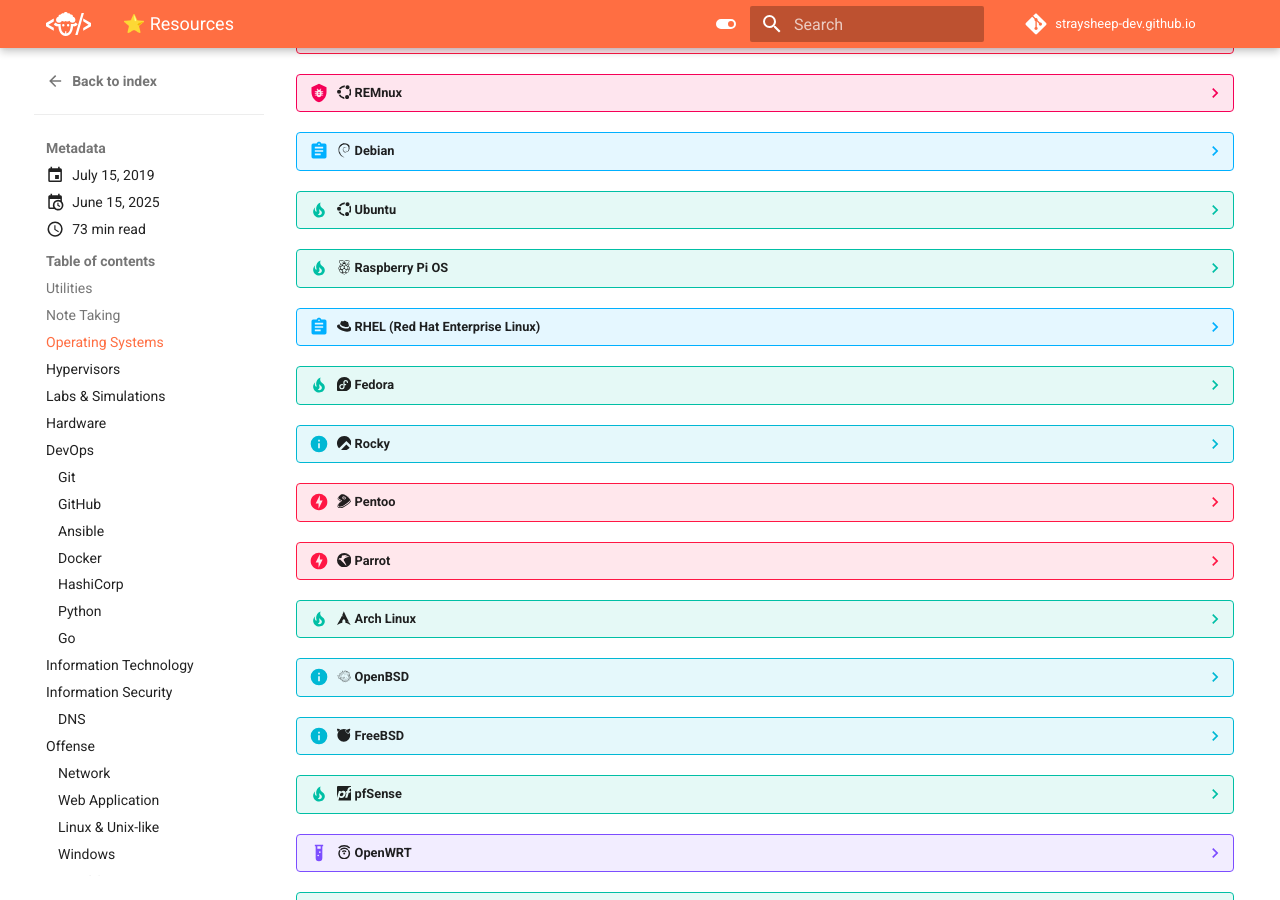
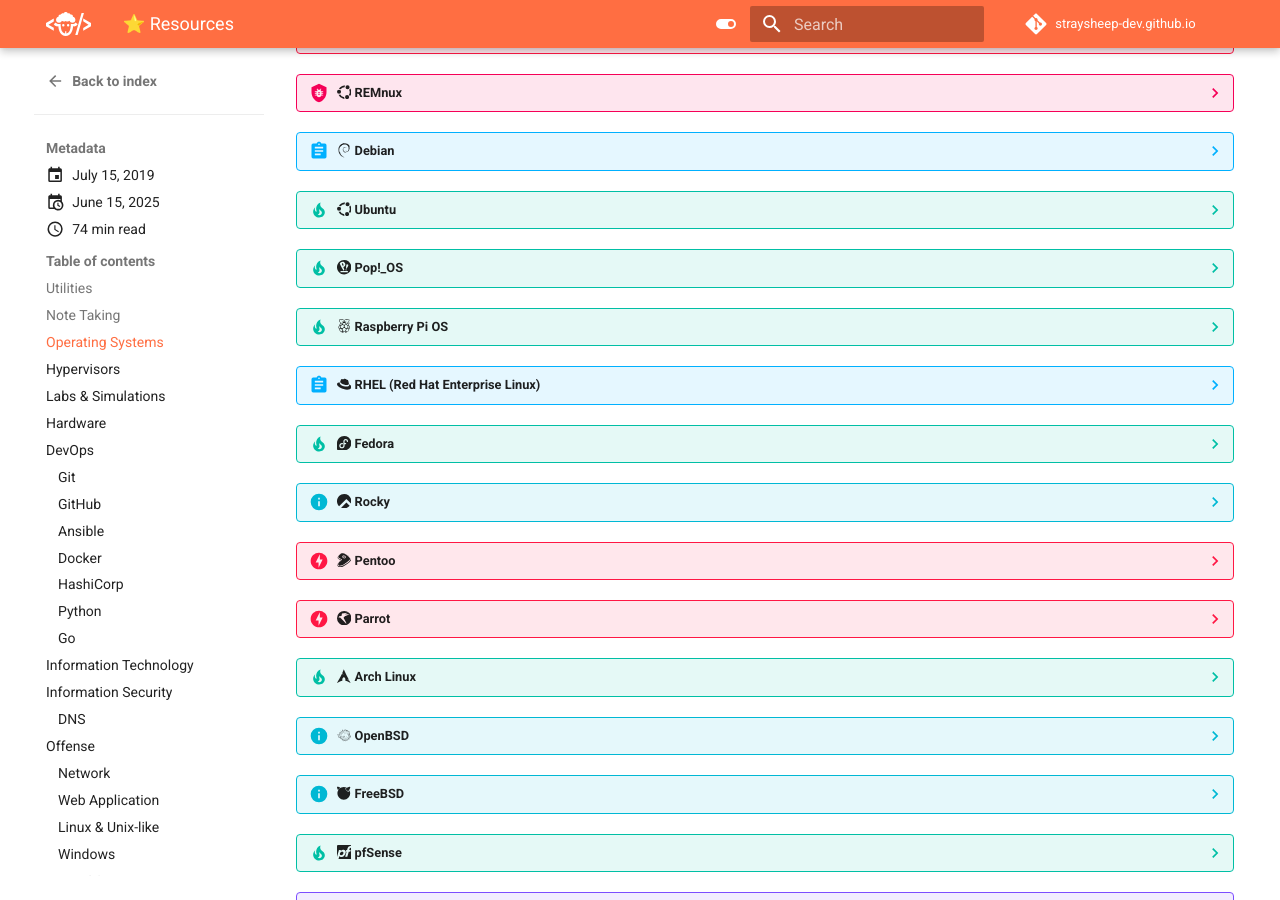
Before and after one commit to straysheep-dev/straysheep-dev.github.io, an MkDocs documentation site: the page built from docs/blog/posts/resources.md, in a window 1280 px wide and 900 px high, scrolled down 2182 px. Built offline with MkDocs 1.6.1 and Material for MkDocs 9.7.7, drawn with Linux system fonts in a browser that asks for light colours; comment, search, counter and statistics services are not loaded; some of the changed lines change nothing that is shown.

Commit message:
Update blog

````diff
--- a/docs/blog/posts/resources.md
+++ b/docs/blog/posts/resources.md
@@ -448,6 +448,34 @@
 	- Review Ubuntu and NVIDIA driver release notes for any warnings
 	- Review the NVIDIA open-gpu-kernel-modules repo for any issues or warnings
 
+??? tip ":simple-popos: Pop!_OS"
+
+	> Pop!_OS is engineered and designed in-house by System76, the US computer manufacturer. From our factory in Colorado, we craft open source software, repairable computers, and airtight firmware-with the aim of empowering users' ambitions on the best-quality product we can muster.
+
+	Pop!_OS is focused on the desktop experience. It's [built on Ubuntu, but functions in a very unique way](https://support.system76.com/articles/difference-between-pop-ubuntu). It's lighter weight, strong GPU support with easy CUDA and TensorFlow install, replacing GRUB with systemd-boot, and creating recovery partitions for reinstalling the OS to name a few.
+
+	- <https://system76.com/pop/>
+	- <https://github.com/pop-os>
+
+	GPG Key File: [0x204DD8AEC33A7AFF](https://keyserver.ubuntu.com/pks/lookup?search=63C46DF0140D738961429F4E204DD8AEC33A7AFF&fingerprint=on&op=index)
+
+	```txt
+	pub   rsa4096/0x204DD8AEC33A7AFF 2017-06-22 [SC]
+		Key fingerprint = 63C4 6DF0 140D 7389 6142  9F4E 204D D8AE C33A 7AFF
+	uid                   [ unknown] Pop OS (ISO Signing Key) <info@system76.com>
+	sub   rsa4096/0x49F26BFD279696B5 2017-06-22 [E]
+	```
+
+	*To obtain the hashes + signature, replace the .iso file in the download URL with the following patterns:*
+
+	```txt
+	https://iso.pop-os.org/<version>/amd64/nvidia/<build-num>/SHA256SUMS
+	https://iso.pop-os.org/<version>/amd64/nvidia/<build-num>/SHA256SUMS.gpg
+	https://iso.pop-os.org/<version>/amd64/intel/<build-num>/SHA256SUMS
+	https://iso.pop-os.org/<version>/amd64/intel/<build-num>/SHA256SUMS.gpg
+	```
+
+
 ??? tip ":simple-raspberrypi: Raspberry Pi OS"
 
 	> Raspberry Pi needs an operating system to work. This is it. Raspberry Pi OS (previously called Raspbian) is our official supported operating system.
@@ -901,6 +929,10 @@
 	> - The [Ignoring Files article](https://help.github.com/articles/ignoring-files) on the GitHub Help site.
 	> - The [gitignore(5)](https://git-scm.com/docs/gitignore) manual page.
 
+??? example "Git Rebasing"
+
+	TO DO
+
 ??? example "Git Submodules"
 
 	Submodules allow you to integrate a separate project into another using git. The project included as a submodule becomes version pinned to the commit at the point-in-time it was integrated. It's effectively a nested git repo within what becomes your "superproject", and can be pulled + updated to stay in sync with the submodule's repo. This is easy to do and helps you avoid duplicating work by reusing existing code.
````
